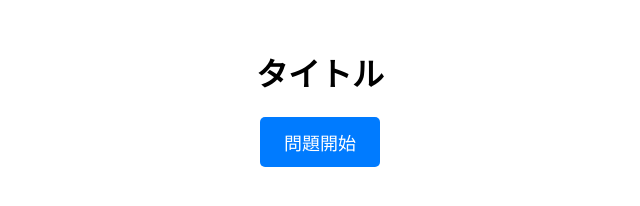
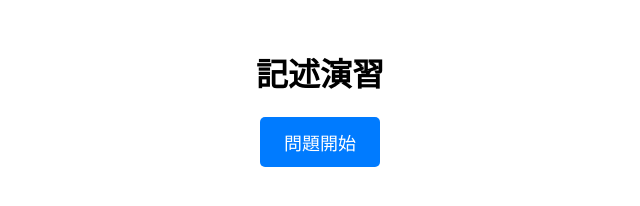
Before and after one commit to idoguri/description, a plain HTML site: page index.html in a window 1280 px wide. Shown: the whole page, without its empty margins (320-960 px from the left). Drawn offline with Linux system fonts and the light colour scheme.

Commit message:
Update index.html

```diff
--- a/index.html
+++ b/index.html
@@ -3,12 +3,12 @@
 <head>
 <meta charset="UTF-8" />
 <meta name="viewport" content="width=device-width, initial-scale=1" />
-<title>記述演習</title>
+<title>description template</title>
 <link rel="stylesheet" href="styles.css" />
 <script src="https://unpkg.com/wanakana"></script>
 </head>
 <body>
-    <h1 id="header">タイトル</h1>
+    <h1 id="header">記述演習</h1>
 
     <div id="startContainer">
         <button id="startButton" onclick="startQuiz()">問題開始</button>
```
